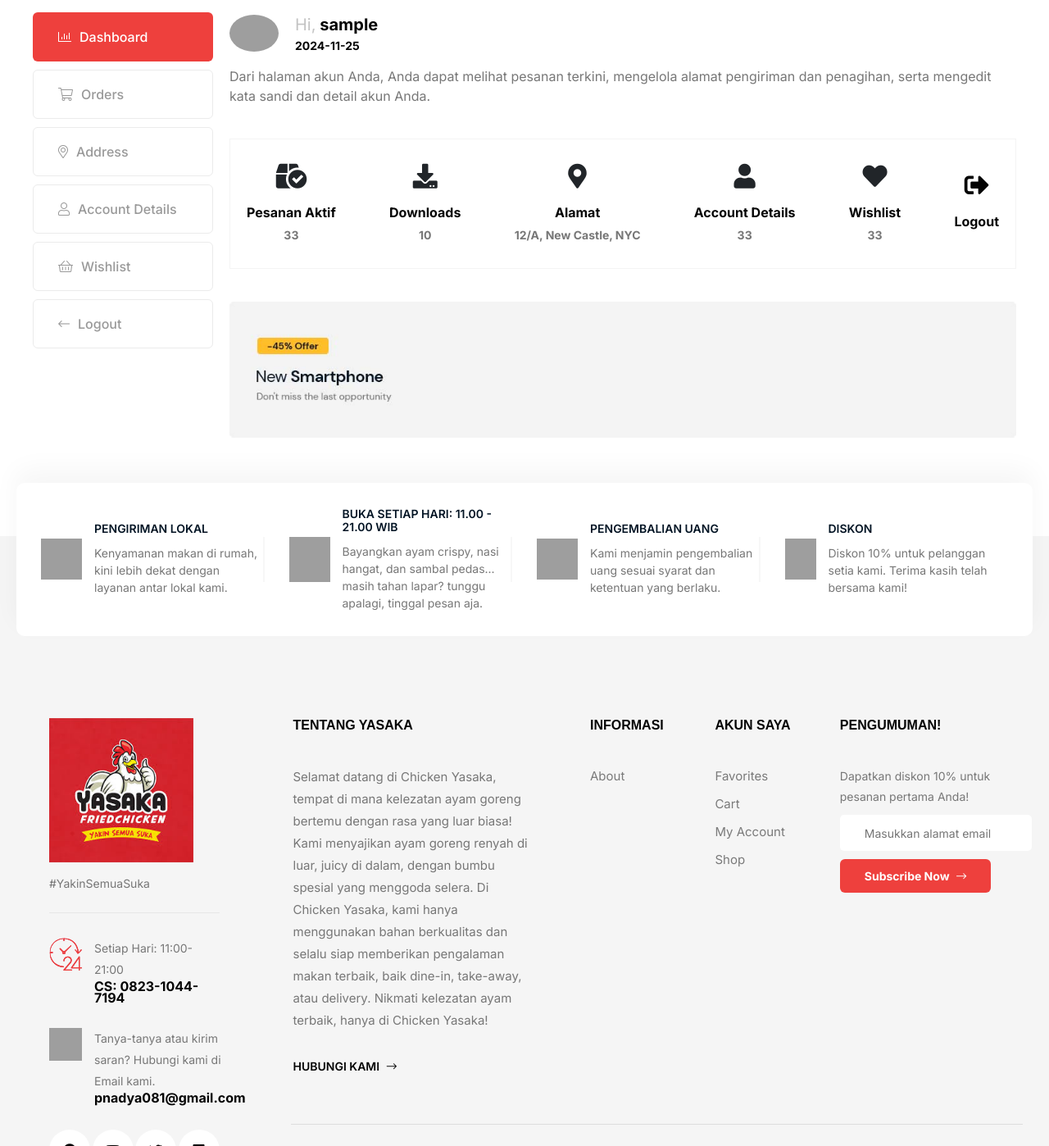
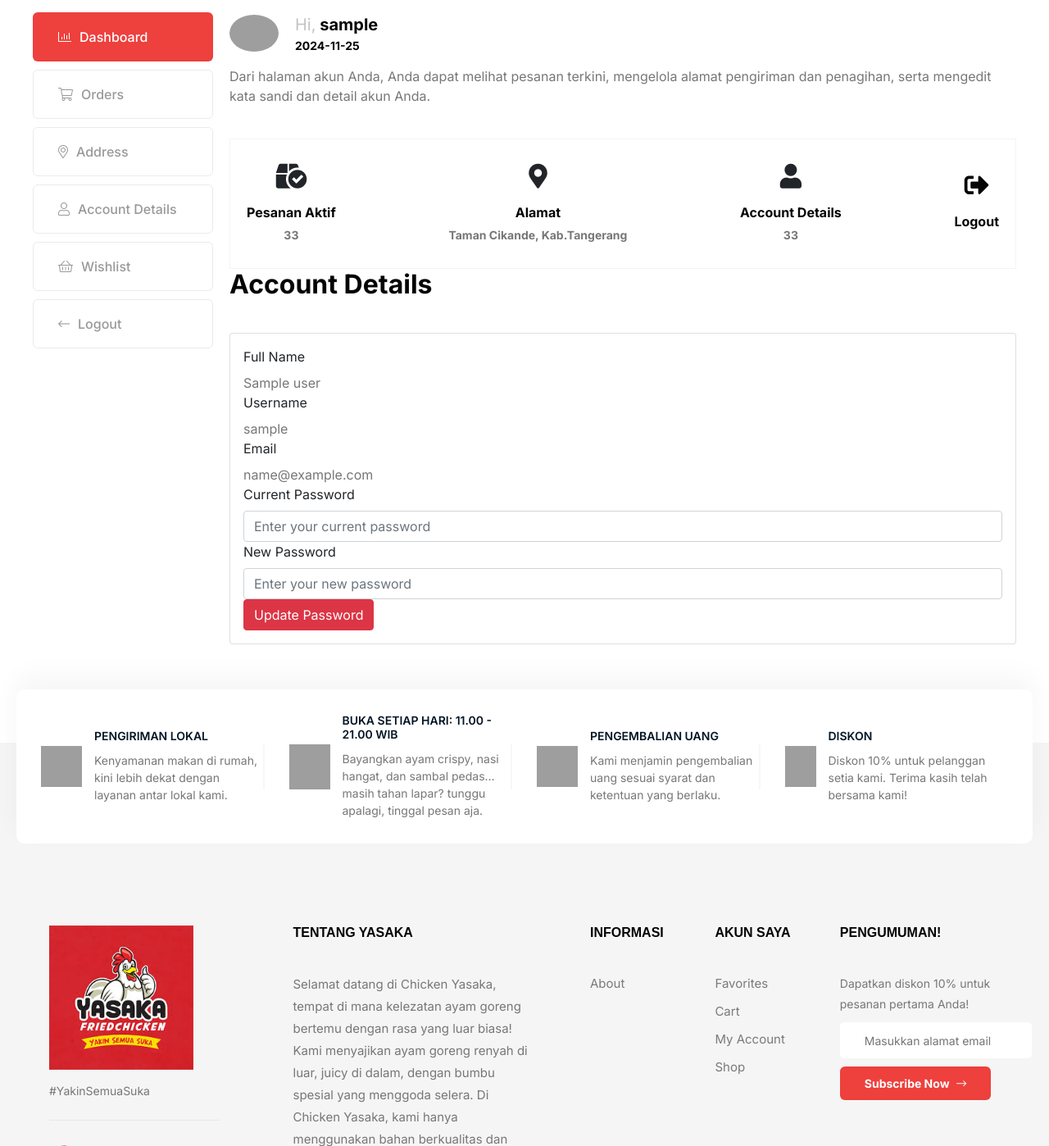
Before and after one commit to MuhamadMudrikaRidho/web_chicken_yaska, a Flask app: page /account in a window 1280 px wide. Shown: the part 153-1551 px from the top of the page at 82% size. Run offline with Flask 3, Linux system fonts and the light colour scheme; the visitor is signed in with stand-in values (Sample User, id 1); a database or web service that is not in the repository returns one stand-in record (values such as "Sample title"); some libraries are stand-ins or nearby versions; grey boxes are pictures that could not be loaded.

Commit message:
adress sama account detail

```diff
--- a/app.py
+++ b/app.py
@@ -14,7 +14,8 @@ from flask import (
     redirect,
     url_for,
     jsonify,
-    session
+    session,
+    flash
 )
 
 import bcrypt
@@ -153,12 +154,41 @@ def cart() :
     ]
     return render_template('cart.html', carts=carts)
 
-@app.route('/account')
+@app.route('/account', methods=["GET", "POST"])
 @redirect_if_not_logged_in
-def account() :
-    username = session.get('username', 'Guest')
+def account():
+    username = session.get('username')  # Langsung ambil username dari session
     now = datetime.now().strftime('%Y-%m-%d')
-    return render_template('account.html', username=username, now=now)
+
+    # Ambil data pengguna dari koleksi 'users' berdasarkan username
+    user_data = db.users.find_one({"username": username})
+
+    # Jika method POST (untuk mengubah data, misalnya password)
+    if request.method == "POST":
+        # Untuk mengubah password
+        if 'old_password' in request.form and 'new_password' in request.form:
+            old_password = request.form.get('old_password')
+            new_password = request.form.get('new_password')
+
+            # Verifikasi apakah password lama sesuai dengan yang ada di database
+            if bcrypt.checkpw(old_password.encode('utf-8'), user_data['password'].encode('utf-8')):
+                # Jika password lama benar, lakukan pembaruan password
+                hashed_new_password = bcrypt.hashpw(new_password.encode('utf-8'), bcrypt.gensalt())
+                db.users.update_one(
+                    {"username": username},
+                    {"$set": {"password": hashed_new_password.decode('utf-8')}}
+                )
+                flash("Password updated successfully!", "success")
+            else:
+                flash("Old password is incorrect.", "danger")
+
+        return redirect(url_for('account'))
+
+    return render_template('account.html',
+                           user_data=user_data,  # Kirim data pengguna
+                           now=now)
+
+
 
 @app.route('/wishlist')
 @redirect_if_not_logged_in
--- a/templates/account.html
+++ b/templates/account.html
@@ -25,7 +25,7 @@
                     <div class="account-profile-area">
                         <div class="profile-dp"><img src="assets/images/blog/img-3.jpg" alt="profile-dp"></div>
                         <div class="d-block">
-                            <span class="profile-name"><span>Hi,</span> {{ username }} </span>
+                            <span class="profile-name"><span>Hi,</span> {{ user_data['username'] }} </span>  <!-- Gunakan user_data['username'] -->
                             <span class="profile-date d-block">{{ now }}</span>
                         </div>
                     </div>
@@ -38,25 +38,16 @@
                             <span class="value">33</span>
                         </div>
                         <div class="activity-item">
-                            <div class="icon"><i class="fas fa-download"></i></div>
-                            <span class="title">Downloads</span>
-                            <span class="value">10</span>
-                        </div>
-                        <div class="activity-item">
                             <div class="icon"><i class="fas fa-map-marker-alt"></i></div>
                             <span class="title">Alamat</span>
-                            <span class="value">12/A, New Castle, NYC</span>
+                            <span class="value">Taman Cikande, Kab.Tangerang</span>
                         </div>
                         <div class="activity-item">
                             <div class="icon"><i class="fas fa-user"></i></div>
                             <span class="title">Account Details</span>
                             <span class="value">33</span>
                         </div>
-                        <div class="activity-item">
-                            <div class="icon"><i class="fas fa-heart"></i></div>
-                            <span class="title">Wishlist</span>
-                            <span class="value">33</span>
-                        </div>
+
                         <a href="{{ url_for('logout') }}" class="activity-item">
                             <div class="icon"><i class="fas fa-sign-out-alt"></i></div>
                             <span class="title">Logout</span>
@@ -104,10 +95,10 @@
                     <div class="row">
                         <div class="col-xl-5 col-md-5">
                             <div class="billing-address">
-                                <h2 class="mb--30">Billing Address</h2>
+                                <h2 class="mb--30">Alamat Penagihan</h2>
                                 <address>
-                                    3522 Interstate<br>
-                                    75 Business Spur,<br>
+                                    Taman Cikande<br>
+                                    Kab.Tangerang<br>
                                     Sault Ste. <br>Marie, MI 49783
                                 </address>
                                 <p class="mb--10">New York</p>
@@ -116,52 +107,141 @@
                         </div>
                         <div class="col-xl-5 col-md-5">
                             <div class="shipping-address">
-                                <h4 class="mb--30">Shipping Address</h4>
+                                <h4 class="mb--30">Alamat Pengiriman</h4>
+                                {% if shipping_address %}
                                     <address>
-                                    4299 Express Lane<br>
-                                    Sarasota, <br>FL 34249 USA <br>Phone: 1.941.227.4444
+                                        {{ shipping_address['name'] }}<br>
+                                        {{ shipping_address['address'] }}<br>
+                                        {{ shipping_address['city'] }}, {{ shipping_address['country'] }}<br>
+                                        Phone: {{ shipping_address['phone'] }}
                                     </address>
-                                <p class="mb--10">Sarasota</p>
-                                <a href="#" class="btn-small">Edit</a>
+                                    <button class="btn-small btn-edit-red" onclick="toggleEditForm()">Edit</button>
+
+                                {% else %}
+                                    <p>Tidak ditemukan alamat pengiriman. Harap tambahkan alamat.</p>
+                                    <button class="btn-small" onclick="toggleEditForm()">Tambahkan Alamat</button>
+                                {% endif %}
+
+                                <!-- Form untuk edit/tambah alamat -->
+                                <form id="edit-address-form" method="POST" class="{% if not shipping_address %}show{% else %}hide{% endif %}">
+                                    <div>
+                                        <label for="name">Nama:</label>
+                                        <input type="text" name="name" id="name"
+                                               value="{{ shipping_address['name'] if shipping_address else '' }}" required>
+                                    </div>
+                                    <div>
+                                        <label for="address">Alamat:</label>
+                                        <input type="text" name="address" id="address"
+                                               value="{{ shipping_address['address'] if shipping_address else '' }}" required>
+                                    </div>
+                                    <div>
+                                        <label for="city">Kota:</label>
+                                        <input type="text" name="city" id="city"
+                                               value="{{ shipping_address['city'] if shipping_address else '' }}" required>
+                                    </div>
+                                    <div>
+                                        <label for="country">Negara:</label>
+                                        <input type="text" name="country" id="country"
+                                               value="{{ shipping_address['country'] if shipping_address else '' }}" required>
+                                    </div>
+                                    <div>
+                                        <label for="phone">No Hp:</label>
+                                        <input type="text" name="phone" id="phone"
+                                               value="{{ shipping_address['phone'] if shipping_address else '' }}" required>
+                                    </div>
+                                    <button type="submit" class="btn-small btn-red">Simpan Alamat</button>
+                                    <button type="button" class="btn-small" onclick="toggleEditForm()">Batalkan</button>
+                                </form>
+                            </div>
+
+                            <script>
+                                // Script untuk toggle form edit/tambah alamat
+                                function toggleEditForm() {
+                                    const form = document.getElementById('edit-address-form');
+                                    form.classList.toggle('hide');
+                                }
+                            </script>
+
+                            <style>
+                                .hide {
+                                    display: none;
+                                }
+                                .show {
+                                    display: block;
+                                }
+
+                                .btn-red {
+        background-color: red;
+        color: white;
+        border: none;
+        padding: 5px 10px;
+        border-radius: 4px;
+        cursor: pointer;
+        font-size: 14px;
+    }
+
+    .btn-red:hover {
+        background-color: darkred;
+    }
+
+    .btn-edit-red {
+        background-color: red;
+        color: white;
+        border: none;
+        padding: 5px 10px;
+        border-radius: 4px;
+        cursor: pointer;
+        font-size: 14px;
+    }
+
+    .btn-edit-red:hover {
+        background-color: darkred;
+    }
+                            </style>
+
+
                         </div>
                     </div>
                 </div>
+                <div class="account-main accountdtls">
+                    <div class="section-title">
+                        <h2>Account Details</h2>
                     </div>
-                <div class="account-main accountdtls filterd-items hide">
-                    <div class="login-form">
-                        <div class="section-title">
-                            <h2>Login</h2>
-                        </div>
+
                     <div class="card">
                         <div class="card-body">
-                                <form>
+                            <!-- Menampilkan Data Pengguna -->
                             <div class="form">
-                                        <input type="text" class="form-control" id="username"
-                                            placeholder="Username or email address*" required="">
+                                <label class="form-label">Full Name</label>
+                                <p class="form-value">{{ user_data['name'] if user_data else 'No data available' }}</p>
                             </div>
                             <div class="form">
-
-                                        <div class="password-input">
-                                            <input type="password" class="form-control" id="password"
-                                                placeholder="Password*" required="">
-                                            <span class="show-password-input"></span>
-                                        </div>
+                                <label class="form-label">Username</label>
+                                <p class="form-value">{{ user_data['username'] if user_data else 'No data available' }}</p>
                             </div>
                             <div class="form">
-                                        <input type="checkbox" class="form-check-input" id="remember">
-                                        <label for="remember" class="form-label">Remember Me</label>
+                                <label class="form-label">Email</label>
+                                <p class="form-value">{{ user_data['email'] if user_data else 'No data available' }}</p>
+                            </div>
+
+                            <!-- Form untuk Mengubah Password -->
+                            <form method="POST">
+                                <div class="form">
+                                    <label class="form-label">Current Password</label>
+                                    <input type="password" class="form-control" name="old_password" placeholder="Enter your current password" required>
                                 </div>
                                 <div class="form">
-                                        <button type="submit" class="btn">Login <i
-                                                class="fal fa-long-arrow-right"></i></button>
+                                    <label class="form-label">New Password</label>
+                                    <input type="password" class="form-control" name="new_password" placeholder="Enter your new password" required>
                                 </div>
-                                    <a class="forgot-password" href="#">Lost your password?</a>
+                                <div class="form">
+                                    <button type="submit" class="btn btn-danger">Update Password</button>
+                                </div>
                             </form>
                         </div>
                     </div>
                 </div>
-                </div>
-                <div class="offer-ad mt--40"><img src="assets/images/banner/45Offer.jpg" alt="ad"></div>
+
             </div>
         </div>
     </div>
```
Lines whose indentation alone changed are shown as unchanged.
